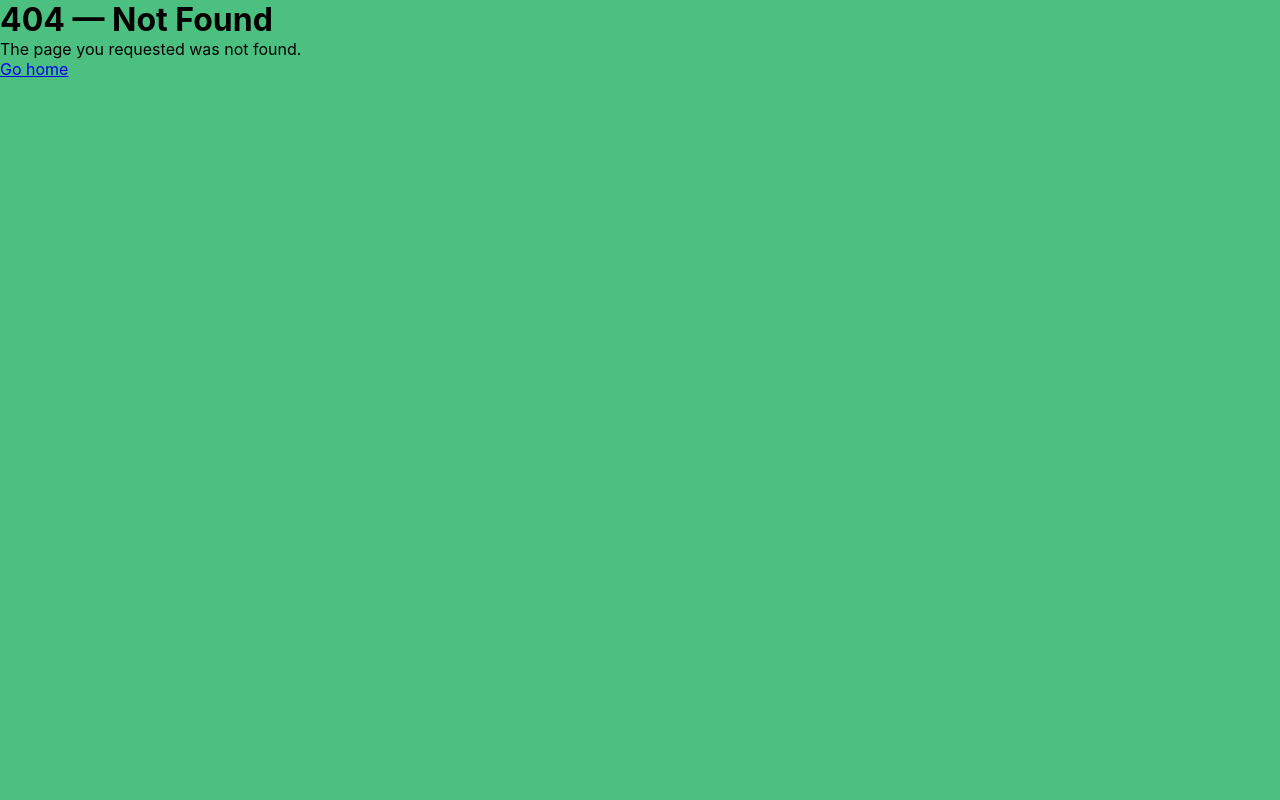
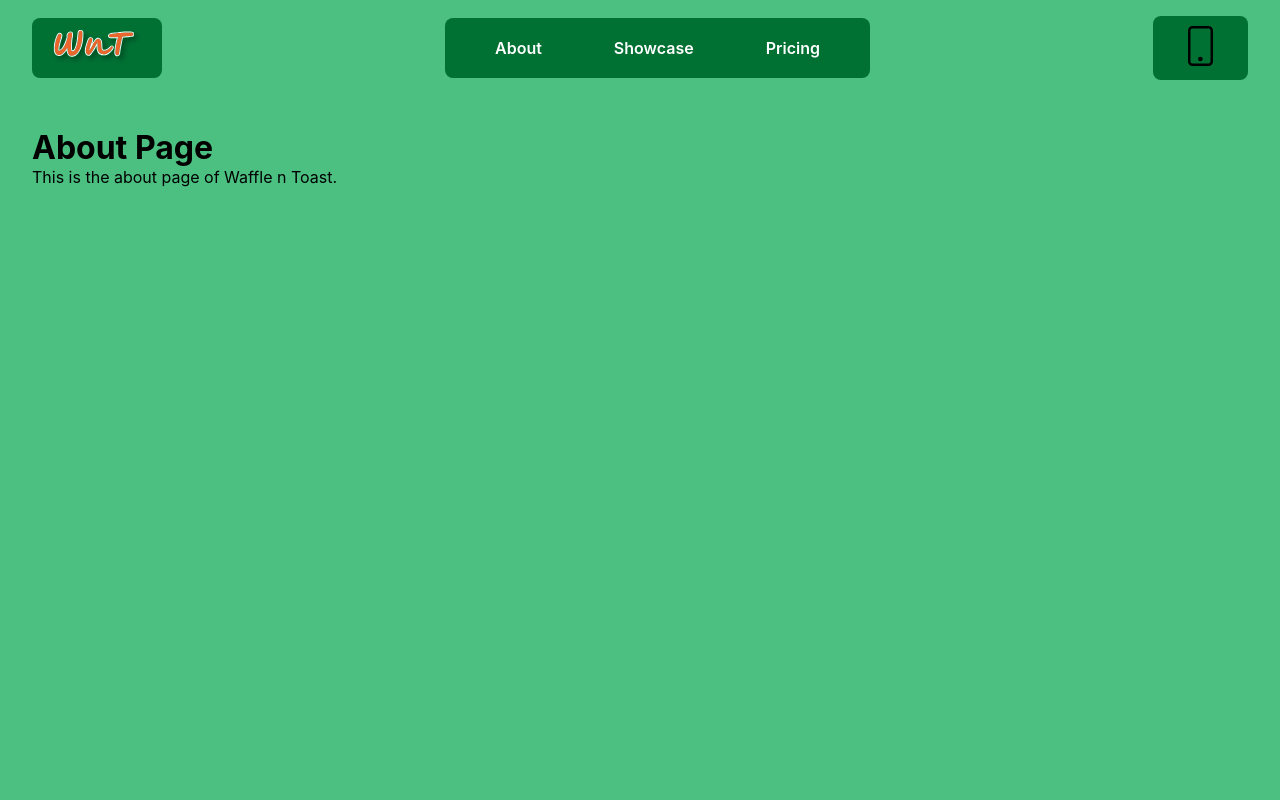
Before and after one commit to sharondrury/waffle-n-toast, a React (Create React App) app in the folder waffle-n-toast/: page /#/about in a window 1280 px wide. Before the commit this address had no page. Shown: the top 800 px of the page. Built offline with nearby package versions, Linux system fonts and the light colour scheme.

Commit message:
adding about page and linked to routes

```diff
--- a/waffle-n-toast/src/Components/Footer/Footer.scss
+++ b/waffle-n-toast/src/Components/Footer/Footer.scss
@@ -4,6 +4,9 @@
     font-weight: 800;
     padding: 20px;
     text-align: center;
+    width: 100%;
+    left: 0;
+    bottom: 0;
 
     .footer-container {
         max-width: 1000px;
--- a/waffle-n-toast/src/Components/Nav/Nav.jsx
+++ b/waffle-n-toast/src/Components/Nav/Nav.jsx
@@ -3,6 +3,8 @@ import '../../assets/scss/styles.scss';
 import CompanyLogo from "../../assets/images/WnT.svg";
 import Mobile from "../../assets/images/mobile-icon.svg";
 import ContactModal from "../../Pages/Home/Components/Hero/Components/GetInTouchModal/ContactModal";
+import About from '../../Pages/About/About';
+import { Link } from 'react-router-dom';
 
 import { useState } from "react";
 
@@ -23,11 +25,21 @@ const Nav = () => {
       <section>
         <div className="nav-container">
           <div className="section">
-            <img className="logo-image" src={CompanyLogo} alt="Company logo" />
+            <Link to="/">
+              <img
+                className="logo-image"
+                src={CompanyLogo}
+                alt="Company logo"
+              />
+            </Link>
           </div>
           <div className="section nav-links">
-            <div>About</div>
-            <div>Showcase</div>
+            <Link className="link" to="/about">
+              About
+            </Link>
+            <a className="link" href="#showcase">
+              Showcase
+            </a>
             <div>Pricing</div>
           </div>
           <div className="section phone-container" onClick={openModal}>
--- a/waffle-n-toast/src/Components/Nav/Nav.scss
+++ b/waffle-n-toast/src/Components/Nav/Nav.scss
@@ -23,6 +23,12 @@
     display: flex;
     gap: 4.5rem;
     padding: 20px 50px;
+
+    .link {
+      text-decoration: none;
+      color: white;
+      cursor: pointer;
+    }
   }
   .phone-container {
     padding: 10px 35px;
--- /dev/null
+++ b/waffle-n-toast/src/Pages/About/About.jsx
@@ -0,0 +1,18 @@
+import Footer from '../../Components/Footer/Footer';
+import Nav from '../../Components/Nav/Nav';
+import './About.scss';
+
+const About = () => {
+    return (
+        <>
+            <Nav />
+            <div className='about-page-container'>
+                <h1>About Page</h1>
+                <p>This is the about page of Waffle n Toast.</p>
+            </div>
+            <Footer />
+        </>
+    );
+}
+
+export default About;
--- /dev/null
+++ b/waffle-n-toast/src/Pages/About/About.scss
@@ -0,0 +1,6 @@
+.about-page-container {
+    max-width: 1400px;
+    margin: 0 auto;
+    padding: 2rem;
+    height: 1000px;
+}
--- a/waffle-n-toast/src/Routes.jsx
+++ b/waffle-n-toast/src/Routes.jsx
@@ -2,6 +2,7 @@ import React from 'react';
 import { Routes, Route, Link } from 'react-router-dom';
 import Home from './Pages/Home/Home';
 import Contact from './Pages/Contact/Contact';
+import About from './Pages/About/About';
 
 function NotFound() {
 	return (
@@ -18,6 +19,7 @@ export default function AppRoutes() {
 		<Routes>
 			<Route path="/" element={<Home />} />
 			<Route path="/contact" element={<Contact />} />
+			<Route path="/about" element={<About />} />
 			<Route path="*" element={<NotFound />} />
 		</Routes>
 	);
```
